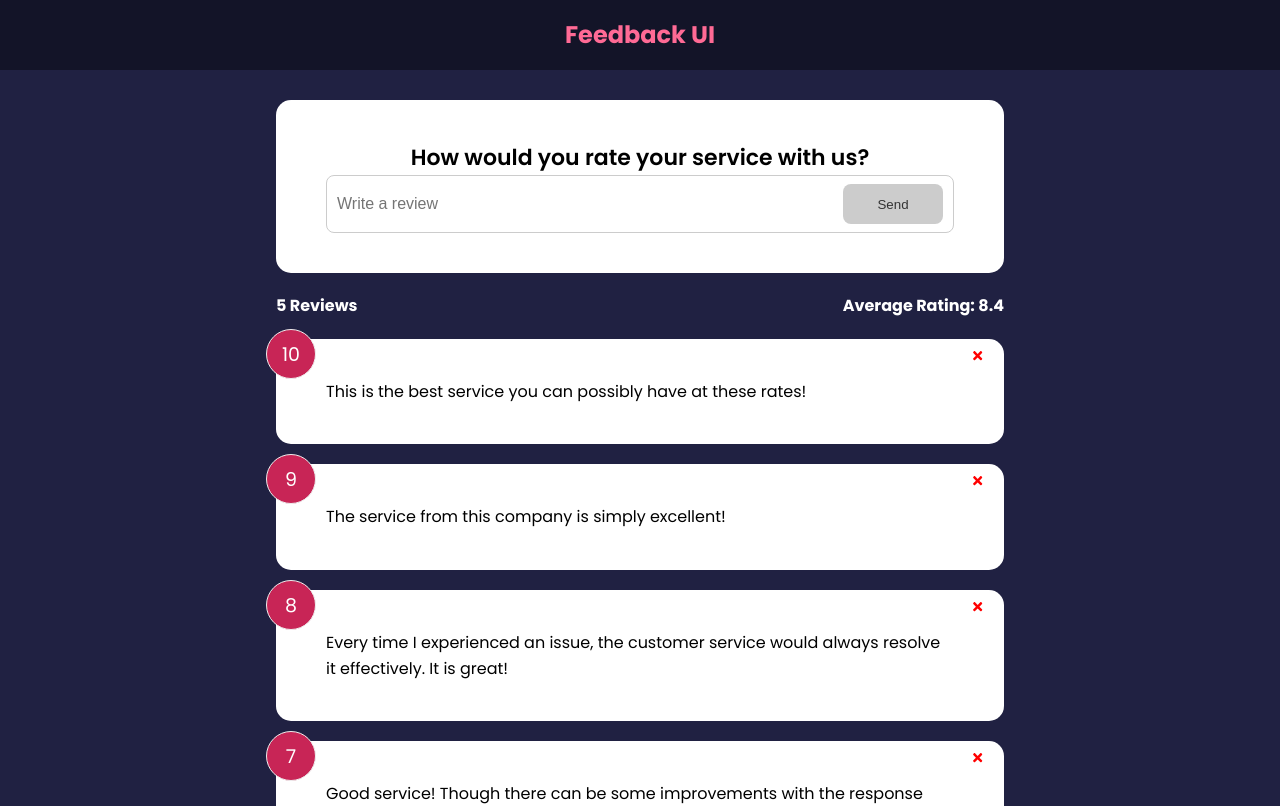
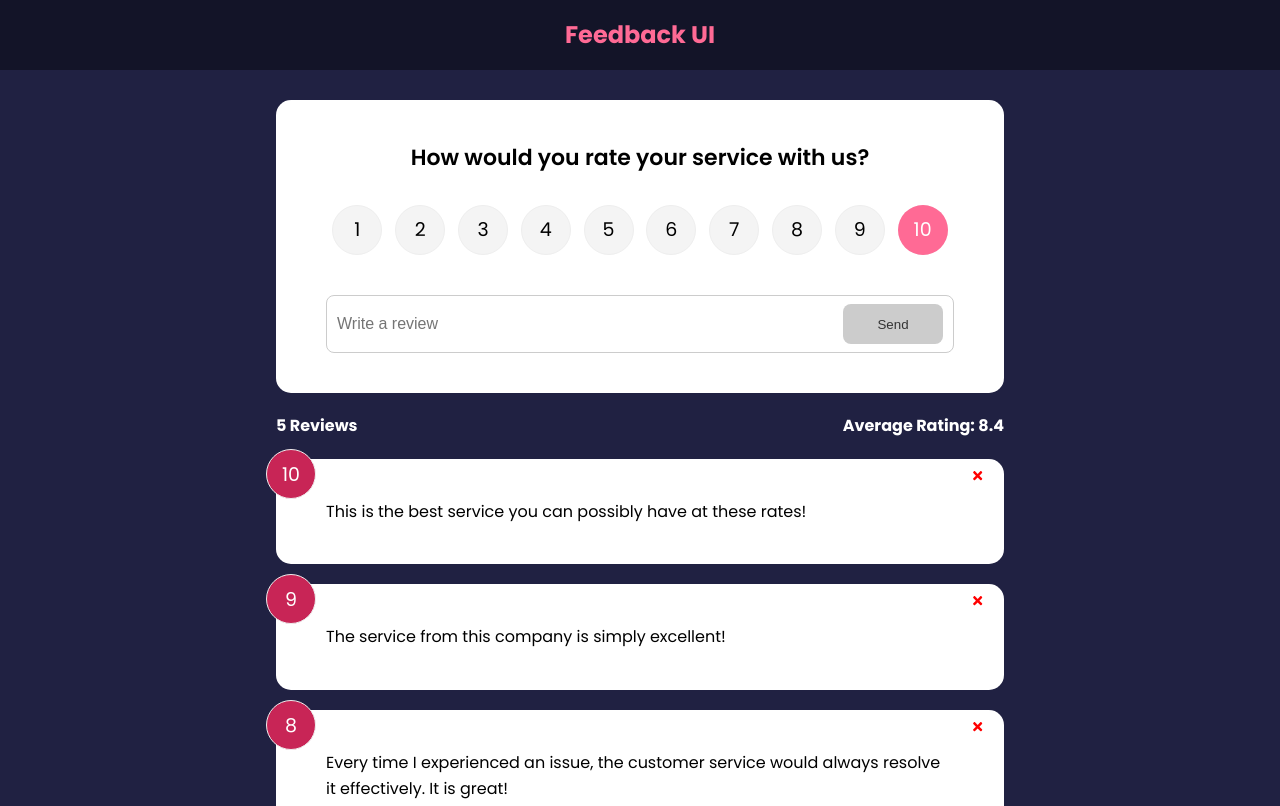
Before and after one commit to gideonfu55/feedback-app-prac, a React (Create React App) app: page / in a window 1280 px wide. Shown: the top 806 px of the page. Built offline with nearby package versions, Linux system fonts and the light colour scheme.

Commit message:
add rating selection & form onsubmit with comment

```diff
--- a/src/components/FeedbackForm.jsx
+++ b/src/components/FeedbackForm.jsx
@@ -1,5 +1,6 @@
 import { useState } from "react"
-import Button from "./Button"
+import RatingSelect from "./RatingSelect"
+import Button from "./shared/Button"
 import Card from "./shared/Card"
 
 const FeedbackForm = () => {
@@ -27,11 +28,23 @@ const FeedbackForm = () => {
     setText(e.target.value)
   }
 
+  const handleSubmit = (e) => {
+    e.preventDefault()
+    if (text.trim().length > 10) {
+      const newFeedback = {
+        text,
+        rating,
+      }
+
+      console.log(newFeedback)
+    }
+  }
+
   return (
     <Card>
-      <form>
+      <form onSubmit={handleSubmit}>
         <h2>How would you rate your service with us?</h2>
-        {/* @todo - rating select component */}
+        <RatingSelect select={setRating} selected={rating} />
         <div className="input-group">
           <input
             onChange={handTextChange}
--- /dev/null
+++ b/src/components/RatingSelect.jsx
@@ -0,0 +1,125 @@
+import { useState } from "react"
+
+const RatingSelect = ({ select, selected }) => {
+
+  const handleChange = (e) => {
+    select(+e.currentTarget.value)
+  }
+
+  return (
+    <ul className='rating'>
+      <li>
+        <input
+          type='radio'
+          id='num1'
+          name='rating'
+          value='1'
+          onChange={handleChange}
+          checked={selected === 1}
+        />
+        <label htmlFor='num1'>1</label>
+      </li>
+      <li>
+        <input
+          type='radio'
+          id='num2'
+          name='rating'
+          value='2'
+          onChange={handleChange}
+          checked={selected === 2}
+        />
+        <label htmlFor='num2'>2</label>
+      </li>
+      <li>
+        <input
+          type='radio'
+          id='num3'
+          name='rating'
+          value='3'
+          onChange={handleChange}
+          checked={selected === 3}
+        />
+        <label htmlFor='num3'>3</label>
+      </li>
+      <li>
+        <input
+          type='radio'
+          id='num4'
+          name='rating'
+          value='4'
+          onChange={handleChange}
+          checked={selected === 4}
+        />
+        <label htmlFor='num4'>4</label>
+      </li>
+      <li>
+        <input
+          type='radio'
+          id='num5'
+          name='rating'
+          value='5'
+          onChange={handleChange}
+          checked={selected === 5}
+        />
+        <label htmlFor='num5'>5</label>
+      </li>
+      <li>
+        <input
+          type='radio'
+          id='num6'
+          name='rating'
+          value='6'
+          onChange={handleChange}
+          checked={selected === 6}
+        />
+        <label htmlFor='num6'>6</label>
+      </li>
+      <li>
+        <input
+          type='radio'
+          id='num7'
+          name='rating'
+          value='7'
+          onChange={handleChange}
+          checked={selected === 7}
+        />
+        <label htmlFor='num7'>7</label>
+      </li>
+      <li>
+        <input
+          type='radio'
+          id='num8'
+          name='rating'
+          value='8'
+          onChange={handleChange}
+          checked={selected === 8}
+        />
+        <label htmlFor='num8'>8</label>
+      </li>
+      <li>
+        <input
+          type='radio'
+          id='num9'
+          name='rating'
+          value='9'
+          onChange={handleChange}
+          checked={selected === 9}
+        />
+        <label htmlFor='num9'>9</label>
+      </li>
+      <li>
+        <input
+          type='radio'
+          id='num10'
+          name='rating'
+          value='10'
+          onChange={handleChange}
+          checked={selected === 10}
+        />
+        <label htmlFor='num10'>10</label>
+      </li>
+    </ul>
+  )
+}
+
+export default RatingSelect
```
Also changed, not shown: src/components/shared/Button.jsx (renamed from src/components/Button.jsx).
